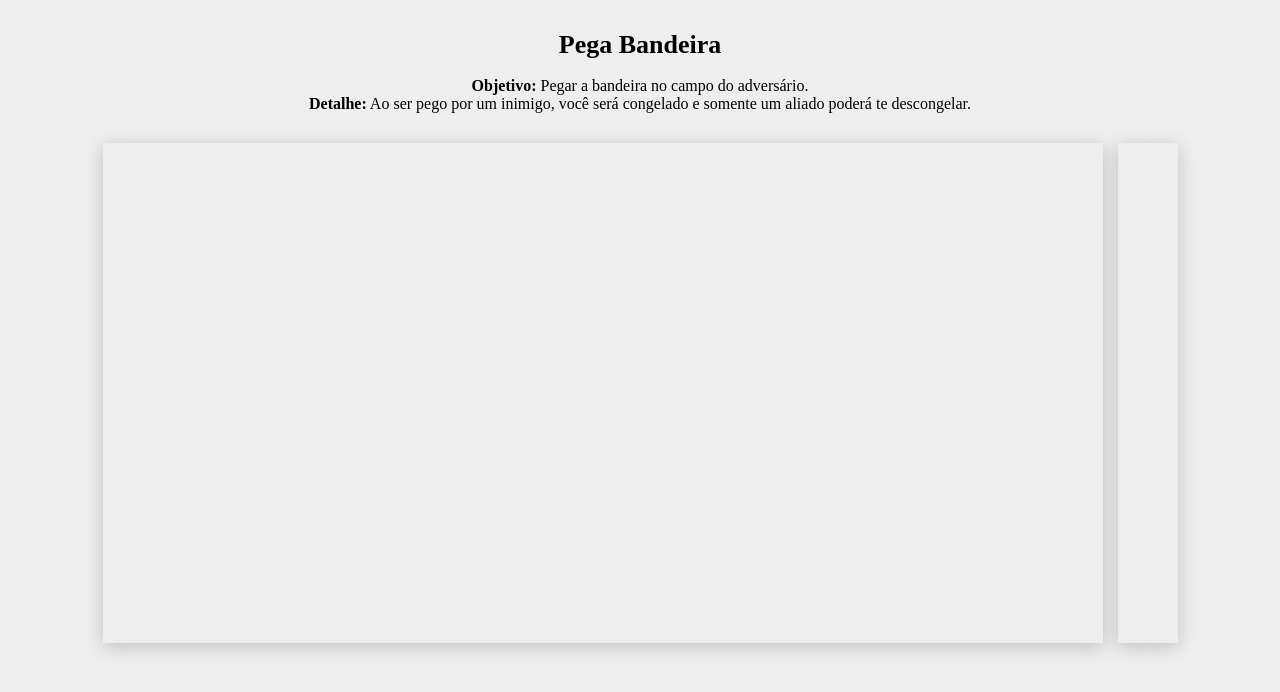
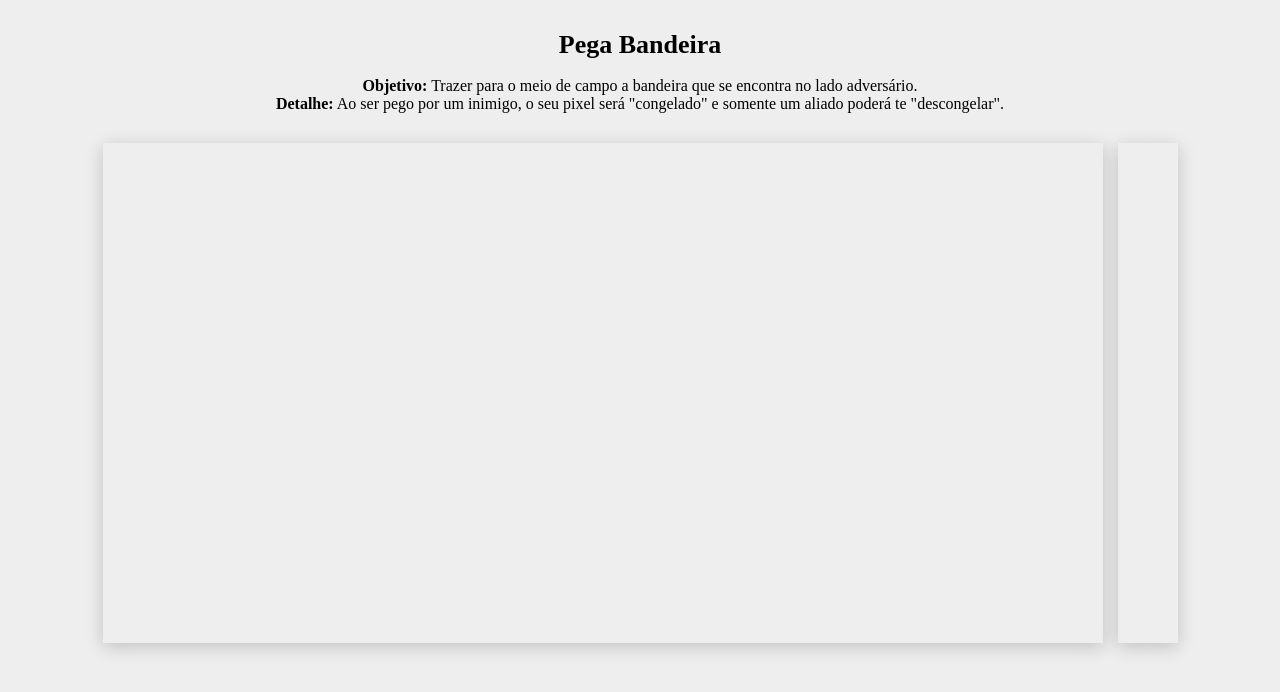
Before and after one commit to axelkovacki/capture-the-flag-multiplayer, a website: page public/index.html in a window 1280 px wide. Drawn offline with nearby package versions, Linux system fonts and the light colour scheme; no server answers.

Commit message:
feat(Docs): Adiciona README.md

```diff
--- a/public/index.html
+++ b/public/index.html
@@ -57,8 +57,8 @@
   </head>
   <body>
     <h1>Pega Bandeira</h1>
-    <p><b>Objetivo:</b> Pegar a bandeira no campo do adversário.</p>
-    <p><b>Detalhe:</b> Ao ser pego por um inimigo, você será congelado e somente um aliado poderá te descongelar.</p>
+    <p><b>Objetivo:</b> Trazer para o meio de campo a bandeira que se encontra no lado adversário.</p>
+    <p><b>Detalhe:</b> Ao ser pego por um inimigo, o seu pixel será "congelado" e somente um aliado poderá te "descongelar".</p>
     <div class="main">
       <canvas id="screen">
       </canvas>
```
Also changed, not shown: README.md (added).
